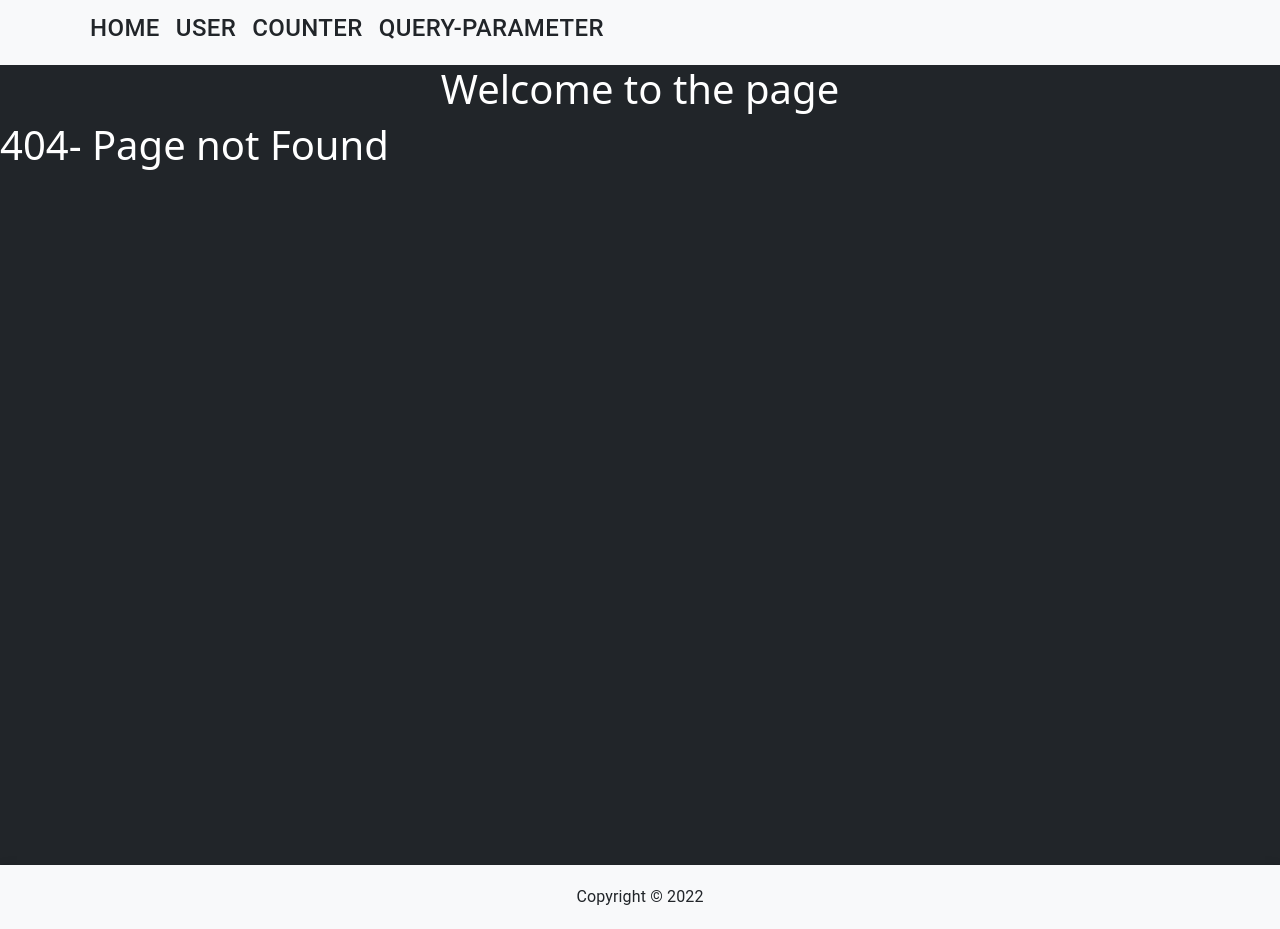
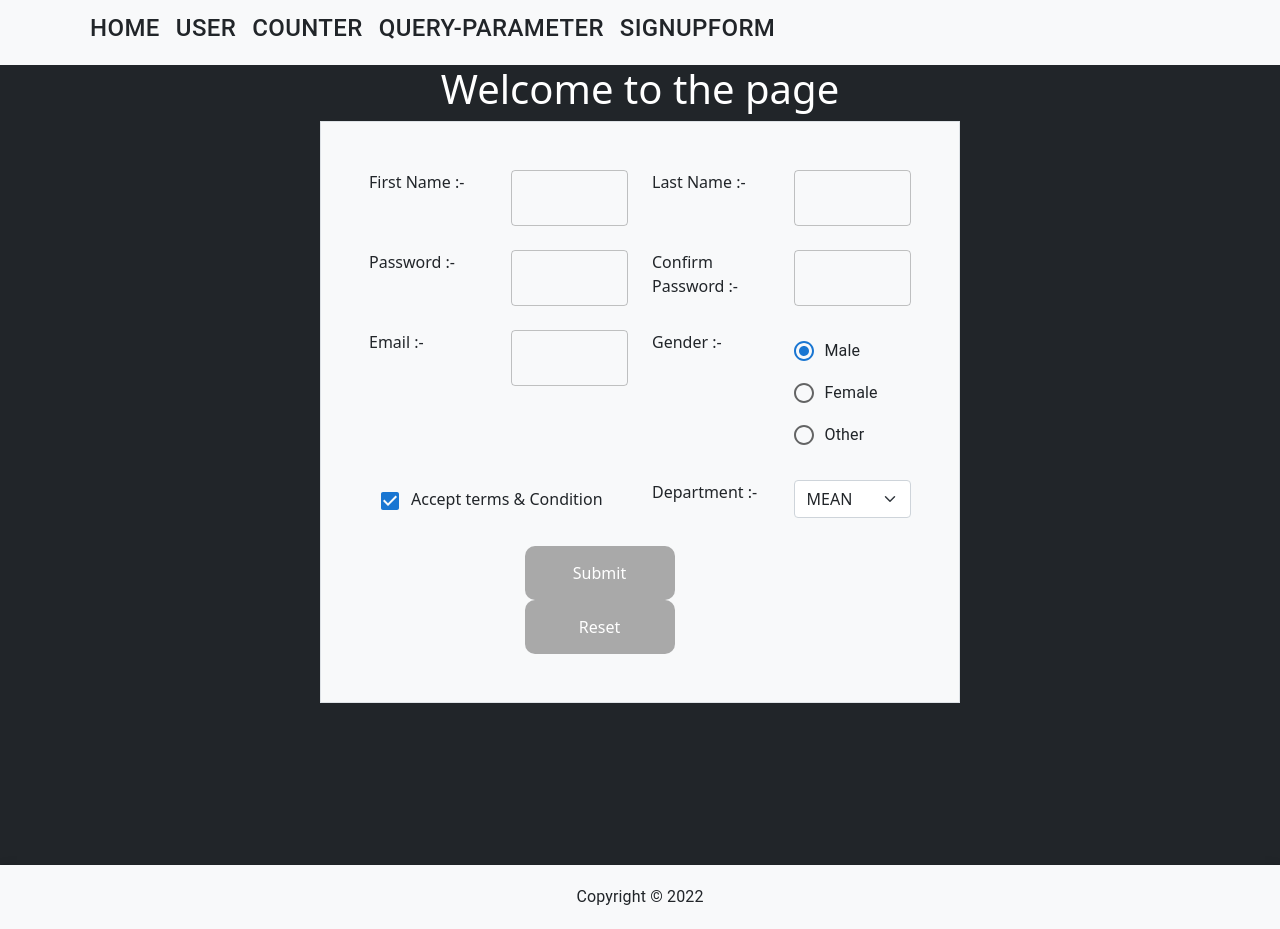
Before and after one commit to yashbhatt-estatic/reactTraining, a React (Create React App) app: page /Form in a window 1280 px wide. Before the commit this address had no page. Built offline with nearby package versions, Linux system fonts and the light colour scheme.

Commit message:
🎉 task/day11

```diff
--- a/package.json
+++ b/package.json
@@ -11,6 +11,7 @@
     "@testing-library/react": "^12.1.3",
     "@testing-library/user-event": "^13.5.0",
     "bootstrap": "^5.1.3",
+    "formik": "^2.2.9",
     "prop-types": "^15.8.1",
     "react": "^17.0.2",
     "react-bootstrap": "^2.2.0",
@@ -18,7 +19,8 @@
     "react-router-dom": "^6.2.2",
     "react-scripts": "5.0.0",
     "sass": "^1.49.9",
-    "web-vitals": "^2.1.4"
+    "web-vitals": "^2.1.4",
+    "yup": "^0.32.11"
   },
   "scripts": {
     "start": "react-scripts start",
--- a/src/components/Layout/Header/index.jsx
+++ b/src/components/Layout/Header/index.jsx
@@ -19,6 +19,9 @@ function Header() {
             <li className="nav-item">
               <Button><Link className="text-decoration-none text-dark h4" to="/QueryParameter">Query-Parameter</Link></Button>
             </li>
+            <li className="nav-item">
+              <Button><Link className="text-decoration-none text-dark h4" to="/Form">SignupForm</Link></Button>
+            </li>
           </ul>
         </div>
       </div>
--- /dev/null
+++ b/src/pages/Form/index.jsx
@@ -0,0 +1,271 @@
+/* eslint-disable react/void-dom-elements-no-children */
+import React, { useState } from 'react';
+import { useFormik } from 'formik';
+import * as Yup from 'yup';
+import {
+  Checkbox, FormControlLabel, Radio, RadioGroup, TextField,
+} from '@mui/material';
+import './style.scss';
+import {
+  Button, Card, Col, Container, ListGroup, ListGroupItem, Row,
+} from 'react-bootstrap';
+
+function SignupForm() {
+  const [data, setData] = useState({});
+  const [card, setCard] = useState(false);
+  const formik = useFormik({
+    initialValues: {
+      firstName: '',
+      lastName: '',
+      email: '',
+      password: '',
+      confirmPassword: '',
+      gender: 'male',
+      department: 'MEAN',
+      terms: true,
+    },
+    validationSchema: Yup.object({
+      firstName: Yup.string().max(15, 'Must be 15 characters or less').required('Required'),
+      lastName: Yup.string().max(20, 'Must be 20 characters or less').required('Required'),
+      password: Yup.string().required('Required'),
+      confirmPassword: Yup.string()
+        .required('Required')
+        .oneOf([Yup.ref('password'), null], 'Passwords must match'),
+      email: Yup.string().email('Invalid email address').required('Required'),
+      gender: Yup.string().required('Required'),
+      terms: Yup.boolean().oneOf([true], 'You should accept terms & condition'),
+      department: Yup.string().required('Required'),
+    }),
+    onSubmit: (values) => {
+      setData(values);
+      setCard(true);
+    },
+  });
+  return (
+    <Container className="bg-light border mx-auto w-50 p-5 text-dark">
+      <form onSubmit={formik.handleSubmit} className="form">
+        <Row>
+          <Col md="12" lg="3">
+            First Name :-
+            {' '}
+          </Col>
+          <Col md="12" lg="3">
+            <TextField
+              id="firstName"
+              name="firstName"
+              type="text"
+              onChange={formik.handleChange}
+              onBlur={formik.handleBlur}
+              value={formik.values.firstName}
+            />
+            {formik.touched.firstName && formik.errors.firstName ? (
+              <div>{formik.errors.firstName}</div>
+            ) : null}
+          </Col>
+          <Col md="12" lg="3">
+            Last Name :-
+            {' '}
+          </Col>
+          <Col md="12" lg="3">
+            <TextField
+              id="lastName"
+              name="lastName"
+              type="text"
+              onChange={formik.handleChange}
+              onBlur={formik.handleBlur}
+              value={formik.values.lastName}
+            />
+            {formik.touched.lastName && formik.errors.lastName ? (
+              <div>{formik.errors.lastName}</div>
+            ) : null}
+          </Col>
+        </Row>
+        <br />
+        <Row>
+          <Col md="12" lg="3">
+            Password :-
+            {' '}
+          </Col>
+          <Col md="12" lg="3">
+            <TextField
+              id="password"
+              name="password"
+              type="password"
+              onChange={formik.handleChange}
+              onBlur={formik.handleBlur}
+              value={formik.values.password}
+            />
+            {formik.touched.password && formik.errors.password ? (
+              <div>{formik.errors.password}</div>
+            ) : null}
+          </Col>
+          <Col md="12" lg="3">
+            Confirm Password :-
+            {' '}
+          </Col>
+          <Col md="12" lg="3">
+            <TextField
+              id="confirmPassword"
+              name="confirmPassword"
+              type="password"
+              onChange={formik.handleChange}
+              onBlur={formik.handleBlur}
+              value={formik.values.confirmPassword}
+            />
+            {formik.touched.confirmPassword && formik.errors.confirmPassword ? (
+              <div>{formik.errors.confirmPassword}</div>
+            ) : null}
+          </Col>
+        </Row>
+        <br />
+        <Row>
+          <Col md="12" lg="3">
+            Email :-
+            {' '}
+          </Col>
+          <Col md="12" lg="3">
+            <TextField
+              id="email"
+              name="email"
+              type="email"
+              onChange={formik.handleChange}
+              onBlur={formik.handleBlur}
+              value={formik.values.email}
+            />
+            {formik.touched.email && formik.errors.email ? <div>{formik.errors.email}</div> : null}
+          </Col>
+          <Col md="12" lg="3">
+            Gender :-
+            {' '}
+          </Col>
+          <Col md="12" lg="3">
+            <RadioGroup
+              defaultValue="male"
+              value={formik.values.gender}
+              onChange={formik.handleChange}
+              name="gender"
+              id="gender"
+            >
+              <FormControlLabel value="male" control={<Radio />} label="Male" />
+              <FormControlLabel value="female" control={<Radio />} label="Female" />
+              <FormControlLabel value="other" control={<Radio />} label="Other" />
+            </RadioGroup>
+            {formik.touched.gender && formik.errors.gender ? (
+              <div>{formik.errors.gender}</div>
+            ) : null}
+          </Col>
+        </Row>
+        <br />
+        <Row>
+          <Col md="12" lg="6">
+            <Checkbox
+              defaultChecked
+              name="terms"
+              id="terms"
+              onChange={formik.handleChange}
+              onBlur={formik.handleBlur}
+            />
+            Accept terms & Condition
+            {formik.touched.terms && formik.errors.terms ? <div>{formik.errors.terms}</div> : null}
+          </Col>
+          <Col md="12" lg="3">
+            Department :-
+            {' '}
+          </Col>
+          <Col md="12" lg="3">
+            <select
+              className="form-select form-select-md"
+              value={formik.values.department}
+              id="department"
+              name="department"
+              onChange={formik.handleChange}
+            >
+              <option value="MEAN">MEAN</option>
+              <option value="MERN">MERN</option>
+              <option value="Full-Stack">Full-Stack</option>
+            </select>
+
+            {formik.touched.department && formik.errors.department ? (
+              <div>{formik.errors.department}</div>
+            ) : null}
+          </Col>
+        </Row>
+        <br />
+        <Container className="col-6 gap-2">
+          <Button className="mx-2" type="submit">
+            Submit
+          </Button>
+          <Button className="mx-2" type="reset" onClick={formik.resetForm}>
+            Reset
+          </Button>
+        </Container>
+      </form>
+      {card ? (
+        <Card className="w-75 my-3 mx-auto card">
+          <Row>
+            <Col>
+              <Card.Body>
+                <Card.Title>User</Card.Title>
+                <ListGroup className="list-group-flush">
+                  <ListGroupItem>
+                    <Row>
+                      <Col md="12" lg="3">
+                        First Name :-
+                        {' '}
+                      </Col>
+                      <Col md="12" lg="3">
+                        {data.firstName}
+                      </Col>
+                      <Col md="12" lg="3">
+                        Last Name :-
+                      </Col>
+                      <Col md="12" lg="3">
+                        {data.lastName}
+                      </Col>
+                    </Row>
+                  </ListGroupItem>
+                  <ListGroupItem>
+                    <Row>
+                      <Col md="12" lg="3">
+                        Password :-
+                        {' '}
+                      </Col>
+                      <Col md="12" lg="3">
+                        {data.password}
+                      </Col>
+                      <Col md="12" lg="3">
+                        Gender :-
+                      </Col>
+                      <Col md="12" lg="3">
+                        {data.gender}
+                      </Col>
+                    </Row>
+                  </ListGroupItem>
+                  <ListGroupItem>
+                    <Row>
+                      <Col md="12" lg="3">
+                        Email :-
+                        {' '}
+                      </Col>
+                      <Col md="12" lg="3">
+                        {data.email}
+                      </Col>
+                      <Col md="12" lg="3">
+                        Department :-
+                      </Col>
+                      <Col md="12" lg="3">
+                        {data.department}
+                      </Col>
+                    </Row>
+                  </ListGroupItem>
+                </ListGroup>
+              </Card.Body>
+            </Col>
+          </Row>
+        </Card>
+      ) : null}
+    </Container>
+  );
+}
+
+export default SignupForm;
--- /dev/null
+++ b/src/pages/Form/style.scss
@@ -0,0 +1,13 @@
+.form {
+    button {
+        background-color: darkgray;
+        padding: 15px;
+        width: 150px;
+        border: none;
+        border-radius: 10px;
+    }
+}
+.card {
+    box-shadow: 5px 5px 10px lightgrey;
+    border-radius: 15px;
+}
--- a/src/routes/index.jsx
+++ b/src/routes/index.jsx
@@ -4,6 +4,7 @@ import NotFound from '../pages/NotFound';
 import Width from '../pages/Width';
 import User from '../pages/User';
 import QueryParameter from '../pages/Query Parameter';
+import SignupForm from '../pages/Form';
 
 function AppRoutes() {
   return (
@@ -14,6 +15,7 @@ function AppRoutes() {
       <Route path="/QueryParameter" element={<QueryParameter />}>
         <Route path=":users" element={<QueryParameter />} />
       </Route>
+      <Route path="/Form" element={<SignupForm />} />
       <Route path="*" element={<NotFound />} />
     </Routes>
   );
```
Also changed, not shown: 1 other file (tests, documents, lock files or other folders).
